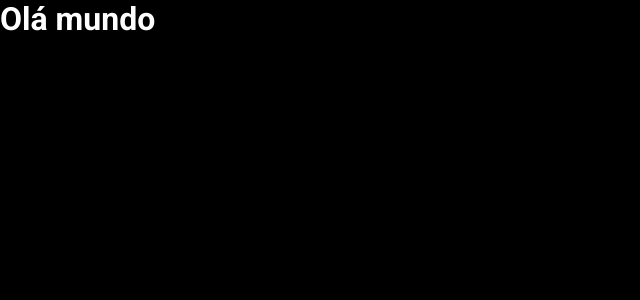
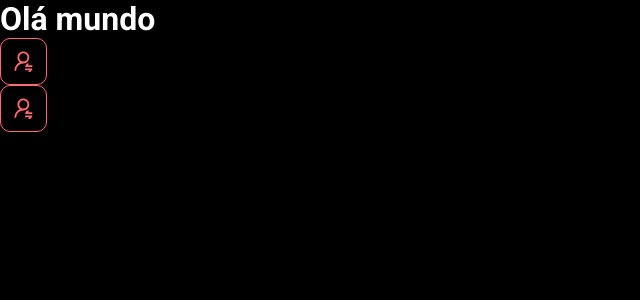
Before and after one commit to eduharuo123/dsMeta, a React (Vite) app in the folder frontend/: page / in a window 1280 px wide. Shown: the top 300 px of the page, without its empty margins (0-640 px from the left). Built offline with nearby package versions, Linux system fonts and the light colour scheme.

Commit message:
First component

```diff
--- a/frontend/src/App.tsx
+++ b/frontend/src/App.tsx
@@ -1,9 +1,14 @@
+import NotificationButton from "./Components/NotificationButton"
 
 
 function App() {
 
   return (
-    <h1>Olá mundo</h1>
+    <>
+      <h1>Olá mundo</h1>
+      <NotificationButton/>
+      <NotificationButton/>
+    </>
     )
 }
 
--- /dev/null
+++ b/frontend/src/Components/NotificationButton/index.tsx
@@ -0,0 +1,12 @@
+import icon from "../../assets/img/NotificationIcon.svg"
+import './styles.css'
+
+function NotificationButton() {
+    return(
+        <div className="dsmeta-red-btn">
+            <img src={icon} alt="Notificar" />
+        </div>
+    )
+}
+
+export default NotificationButton
--- /dev/null
+++ b/frontend/src/Components/NotificationButton/styles.css
@@ -0,0 +1,14 @@
+.dsmeta-red-btn{
+    display: flex;
+    justify-content: center;
+    align-items: center;
+    border: 1px solid #FF6B72;
+    border-radius: 10px;
+    width: 45px;
+    height: 45px;
+    cursor: pointer;
+}
+
+.dsmeta-red-btn img{
+    width: 19px;
+}
```
Also changed, not shown: frontend/src/assets/img/NotificationIcon.svg (added).
